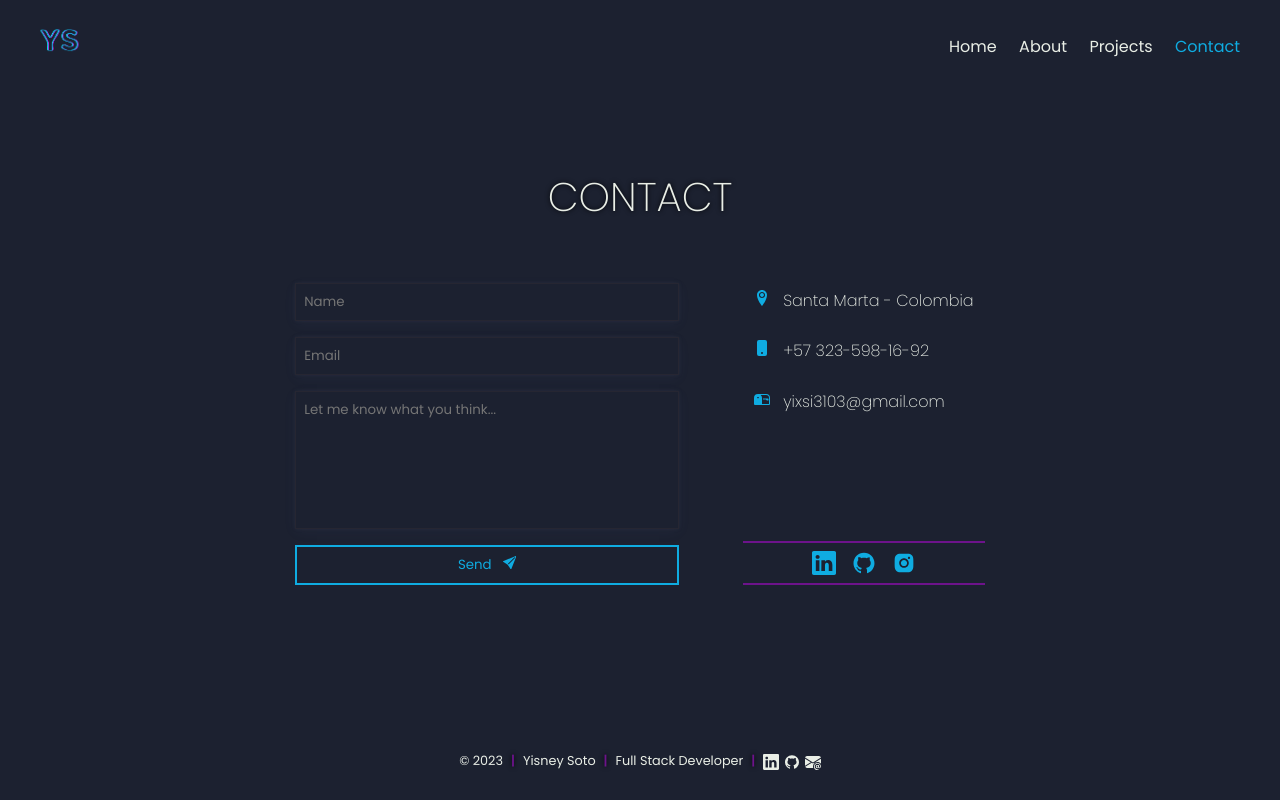
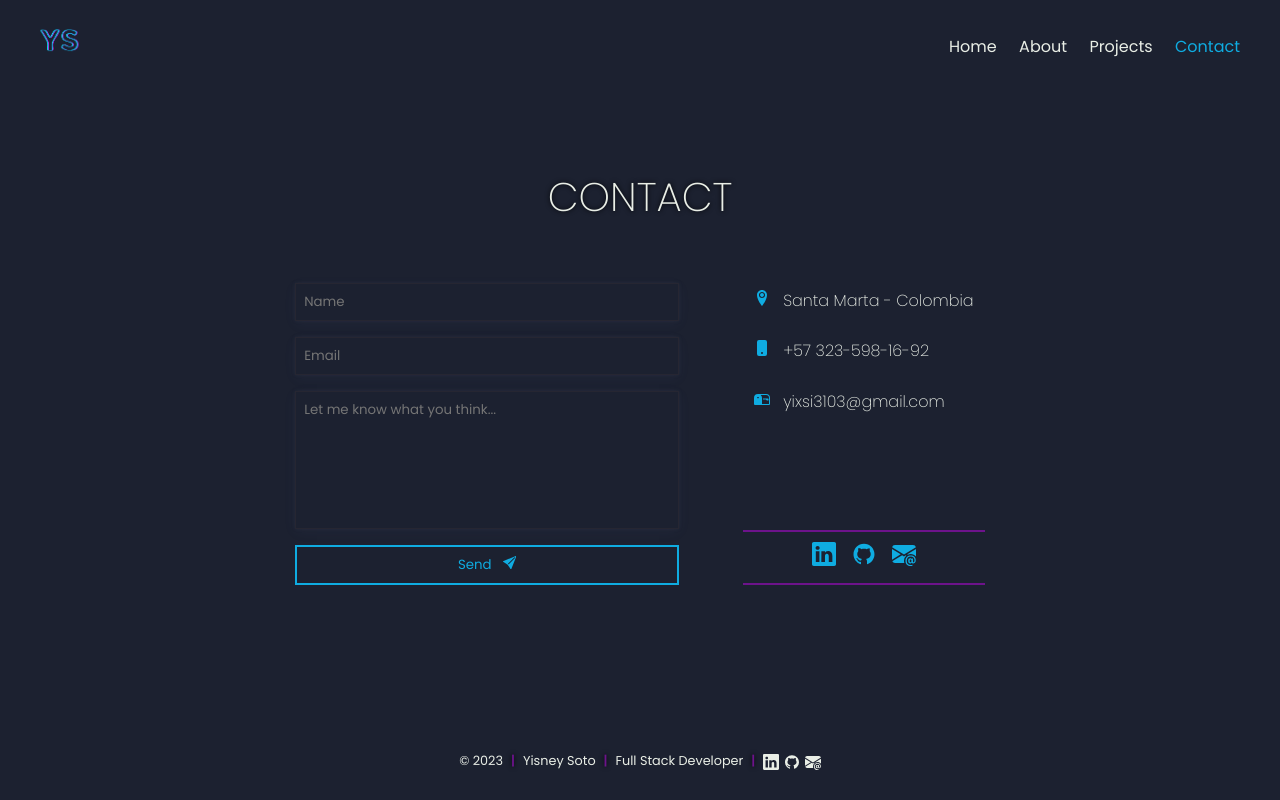
Before and after one commit to Yixsi/Portfolio, a Next.js app: page /contact in a window 1280 px wide. Built offline with nearby package versions, Linux system fonts and the light colour scheme; a web font is replaced by a local one.

Commit message:
Social media links added

```diff
--- a/pages/contact.jsx
+++ b/pages/contact.jsx
@@ -2,8 +2,8 @@
 import Layout from '../components/Layout.jsx';
 import styles from '../styles/contact.module.css';
 import { ImLocation2 } from 'react-icons/im';
-import { BsFillPhoneFill, BsMailbox2, BsLinkedin, BsSendFill } from 'react-icons/bs';
-import { AiFillGithub, AiFillInstagram } from 'react-icons/ai';
+import { BsFillPhoneFill, BsMailbox2, BsLinkedin, BsSendFill, BsFillEnvelopeAtFill } from 'react-icons/bs';
+import { AiFillGithub } from 'react-icons/ai';
 import { validate } from '../utils/validate';
 import axios from 'axios';
 import swal from 'sweetalert';
@@ -79,9 +79,9 @@ export default function Contact() {
                         <li><span><BsMailbox2 /></span>yixsi3103@gmail.com</li>
                     </ul>
                     <div className={styles.social}>
-                        <BsLinkedin className={styles.socialIcon} />
-                        <AiFillGithub className={styles.socialIcon} />
-                        <AiFillInstagram className={styles.socialIcon} />
+                        <a href='https://www.linkedin.com/in/yisney-soto/' target='_blank'><BsLinkedin className={styles.socialIcon} /></a>
+                        <a href='https://github.com/Yixsi' target='_blank'><AiFillGithub className={styles.socialIcon} /></a>
+                        <a href="mailto:yixsi3103@gmail.com"><BsFillEnvelopeAtFill className={styles.socialIcon} /></a>
                     </div>
                 </aside>
             </section>
```
